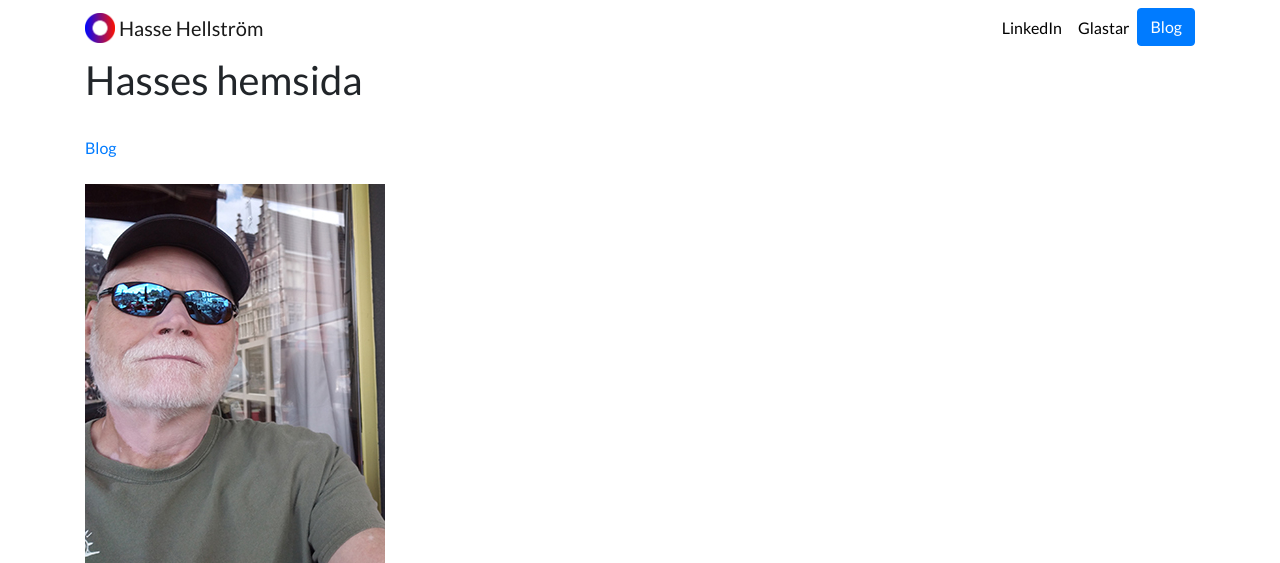
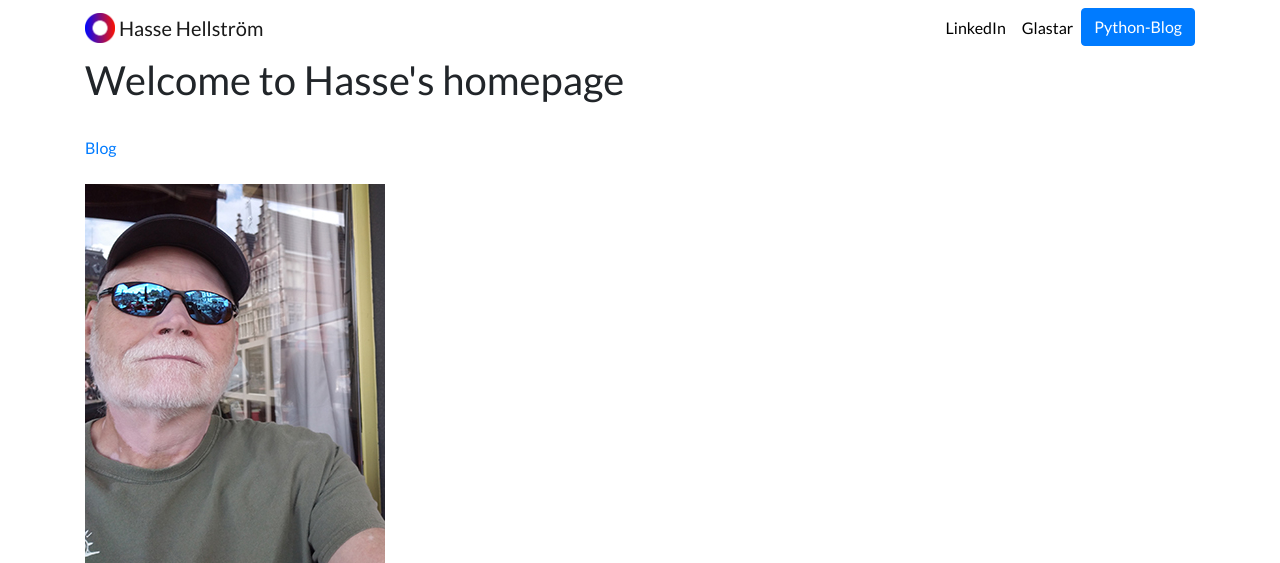
Before and after one commit to HasseHellstrom/hassesajt, a Django app: page / in a window 1280 px wide. Shown: the top 563 px of the page. Run offline with Django 4.2, Linux system fonts and the light colour scheme; data comes from the database, SQL or seed files in the repository; parts of the project's set-up code (start-up, migrations or seed data) failed here and were passed over; some libraries are stand-ins or nearby versions.

Commit message:
HTML-changes

```diff
--- a/portfolio/templates/portfolio/base.html
+++ b/portfolio/templates/portfolio/base.html
@@ -42,7 +42,7 @@
             <a class="nav-link" href="http://glastar.se" target="_blank">Glastar</a>
           </li>
           <li>
-            <a role="button" href="{% url 'blog:all_blogs' %}" class="btn btn-primary">Blog</a>
+            <a role="button" href="{% url 'blog:all_blogs' %}" class="btn btn-primary">Python-Blog</a>
           </li>
         </ul>
       </div>
--- a/portfolio/templates/portfolio/home.html
+++ b/portfolio/templates/portfolio/home.html
@@ -1,6 +1,6 @@
 {% extends 'portfolio/base.html' %}
 {% block content %}
-<h1>Hasses hemsida</h1>
+<h1>Welcome to Hasse's homepage</h1>
 
 {% load static %}
 
```
